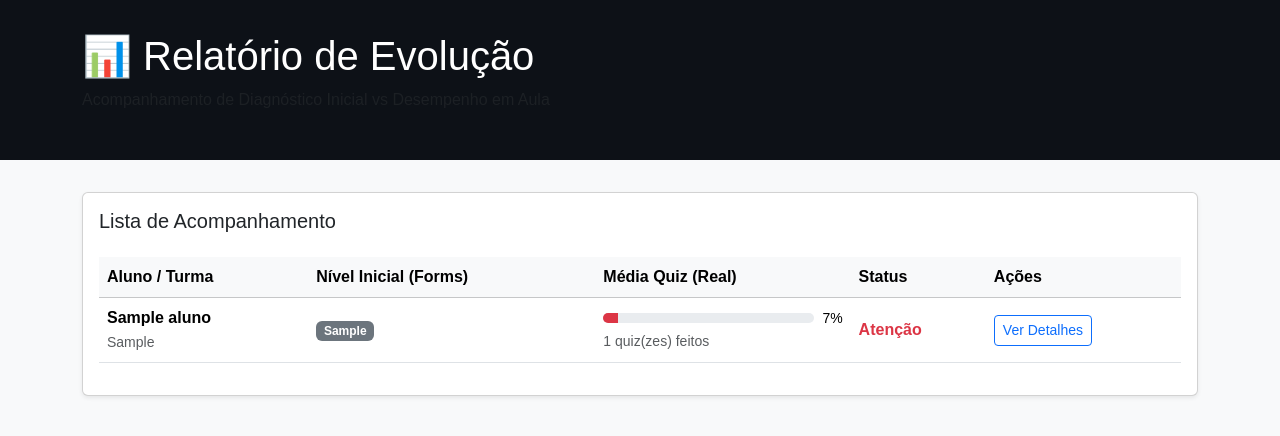
After one commit to ThallesAguiar/conhecimento-e-poder-nib, a PHP site: page /relatorio.php in a window 1280 px wide. The commit adds this page. Shown: the top 436 px of the page. Run offline with PHP 8.4, Linux system fonts and the light colour scheme; tables that the repository leaves empty hold one stand-in row (values such as "Sample post").

Commit message:
feat: add new features

```diff
--- a/getRanking.php
+++ b/getRanking.php
@@ -18,8 +18,8 @@ $tipo = isset($_GET['tipo']) ? $_GET['tipo'] : 'geral';
 $turma = isset($_GET['turma']) ? trim($_GET['turma']) : '';
 $tema = isset($_GET['tema']) ? trim($_GET['tema']) : 'geral';
 
-// Sanitiza turma e tema
-$turma = preg_replace('/[^a-zA-Z0-9\-_]/', '', $turma);
+// Sanitiza turma e tema (permite letras, números, espaços, hifens e sublinhados)
+$turma = preg_replace('/[^a-zA-Z0-9\-_ ]/', '', $turma);
 $tema = preg_replace('/[^a-zA-Z0-9\-_]/', '', $tema);
 
 try {
--- /dev/null
+++ b/relatorio.php
@@ -0,0 +1,165 @@
+<?php
+/**
+ * relatorio.php
+ * Visão do Professor: Acompanhamento de evolução e diagnóstico.
+ */
+
+require_once("./db.php");
+
+try {
+    $pdo = new PDO(
+        "mysql:host=" . DB_HOST . ";dbname=" . DB_NAME . ";charset=" . DB_CHAR,
+        DB_USER,
+        DB_PASS,
+        [PDO::ATTR_ERRMODE => PDO::ERRMODE_EXCEPTION, PDO::ATTR_DEFAULT_FETCH_MODE => PDO::FETCH_ASSOC]
+    );
+
+    // Busca todos os alunos, seus perfis e médias de quiz
+    $sql = "
+        SELECT
+            a.nome,
+            a.turma,
+            p.nivel_declarado,
+            p.curso_faculdade,
+            p.habilidades,
+            p.dificuldades as dificult_forms,
+            AVG(pt.acertos) as media_acertos,
+            COUNT(pt.id) as total_quizzes,
+            GROUP_CONCAT(DISTINCT pt.tema SEPARATOR ', ') as temas_feitos
+        FROM alunos a
+        LEFT JOIN aluno_perfil p ON a.id = p.aluno_id
+        LEFT JOIN pontuacoes pt ON a.id = pt.aluno_id
+        GROUP BY a.id
+        ORDER BY a.turma, a.nome
+    ";
+    $relatorio = $pdo->query($sql)->fetchAll();
+
+} catch (PDOException $e) {
+    die("Erro: " . $e->getMessage());
+}
+
+function getBadgeNivel($nivel) {
+    $n = strtolower($nivel);
+    if (strpos($n, 'iniciante') !== false) return 'bg-danger';
+    if (strpos($n, 'básico') !== false) return 'bg-warning text-dark';
+    if (strpos($n, 'intermediário') !== false) return 'bg-success';
+    return 'bg-secondary';
+}
+?>
+<!DOCTYPE html>
+<html lang="pt-BR">
+<head>
+    <meta charset="UTF-8">
+    <title>Relatório Pedagógico - Quiz NIB</title>
+    <link href="https://cdn.jsdelivr.net/npm/bootstrap@5.3.3/dist/css/bootstrap.min.css" rel="stylesheet">
+    <style>
+        body { background: #f8f9fa; font-family: sans-serif; }
+        .header-top { background: #0d1117; color: #fff; padding: 2rem 0; margin-bottom: 2rem; }
+        .card-estudo { border-left: 5px solid #5c6bc0; }
+        .progress { height: 10px; }
+    </style>
+</head>
+<body>
+
+<div class="header-top">
+    <div class="container">
+        <h1>📊 Relatório de Evolução</h1>
+        <p class="text-muted">Acompanhamento de Diagnóstico Inicial vs Desempenho em Aula</p>
+    </div>
+</div>
+
+<div class="container mb-5">
+    <div class="card shadow-sm">
+        <div class="card-body">
+            <h5 class="card-title mb-4">Lista de Acompanhamento</h5>
+            <div class="table-responsive">
+                <table class="table table-hover align-middle">
+                    <thead class="table-light">
+                        <tr>
+                            <th>Aluno / Turma</th>
+                            <th>Nível Inicial (Forms)</th>
+                            <th>Média Quiz (Real)</th>
+                            <th>Status</th>
+                            <th>Ações</th>
+                        </tr>
+                    </thead>
+                    <tbody>
+                        <?php foreach ($relatorio as $r):
+                            $media = $r['media_acertos'] ? round(($r['media_acertos'] / 15) * 100) : 0;
+                            $desempenho = "Inativo";
+                            $cor = "secondary";
+                            if ($r['total_quizzes'] > 0) {
+                                if ($media >= 80) { $desempenho = "Excelente"; $cor = "success"; }
+                                elseif ($media >= 50) { $desempenho = "Em Evolução"; $cor = "info"; }
+                                else { $desempenho = "Atenção"; $cor = "danger"; }
+                            }
+                        ?>
+                        <tr>
+                            <td>
+                                <strong><?php echo $r['nome']; ?></strong><br>
+                                <small class="text-muted"><?php echo $r['turma']; ?></small>
+                            </td>
+                            <td>
+                                <span class="badge <?php echo getBadgeNivel($r['nivel_declarado']); ?>">
+                                    <?php echo $r['nivel_declarado'] ?: 'Não respondeu'; ?>
+                                </span>
+                            </td>
+                            <td>
+                                <div class="d-flex align-items-center gap-2">
+                                    <div class="progress flex-grow-1">
+                                        <div class="progress-bar bg-<?php echo $cor; ?>" style="width: <?php echo $media; ?>%"></div>
+                                    </div>
+                                    <small><?php echo $media; ?>%</small>
+                                </div>
+                                <small class="text-muted"><?php echo $r['total_quizzes']; ?> quiz(zes) feitos</small>
+                            </td>
+                            <td>
+                                <span class="text-<?php echo $cor; ?> fw-bold"><?php echo $desempenho; ?></span>
+                            </td>
+                            <td>
+                                <button class="btn btn-sm btn-outline-primary" data-bs-toggle="modal" data-bs-target="#modal-<?php echo md5($r['nome']); ?>">Ver Detalhes</button>
+                            </td>
+                        </tr>
+
+                        <!-- Modal Detalhes -->
+                        <div class="modal fade" id="modal-<?php echo md5($r['nome']); ?>" tabindex="-1">
+                            <div class="modal-dialog modal-lg">
+                                <div class="modal-content">
+                                    <div class="modal-header">
+                                        <h5 class="modal-title">Dossiê: <?php echo $r['nome']; ?></h5>
+                                        <button type="button" class="btn-close" data-bs-dismiss="modal"></button>
+                                    </div>
+                                    <div class="modal-body">
+                                        <div class="row">
+                                            <div class="col-md-6">
+                                                <h6>📌 Diagnóstico Inicial</h6>
+                                                <p><strong>Curso Original:</strong><br>
+                                                <span class="text-info"><?php echo $r['curso_faculdade'] ?: 'Não informado'; ?></span></p>
+                                                <p><strong>Dificuldades que relatou:</strong><br>
+                                                <span class="text-danger"><?php echo $r['dificult_forms'] ?: 'Nada relatado'; ?></span></p>
+                                                <p><strong>Habilidades declaradas:</strong><br>
+                                                <span class="text-success"><?php echo $r['habilidades'] ?: 'Nenhuma'; ?></span></p>
+                                            </div>
+                                            <div class="col-md-6">
+                                                <h6>🎯 Desempenho Real</h6>
+                                                <p><strong>Média de Acertos:</strong> <?php echo round($r['media_acertos'], 1); ?> de 15</p>
+                                                <p><strong>Temas já concluídos:</strong><br>
+                                                <span class="badge bg-primary"><?php echo $r['temas_feitos'] ?: 'Nenhum'; ?></span></p>
+                                            </div>
+                                        </div>
+                                    </div>
+                                </div>
+                            </div>
+                        </div>
+
+                        <?php endforeach; ?>
+                    </tbody>
+                </table>
+            </div>
+        </div>
+    </div>
+</div>
+
+<script src="https://cdn.jsdelivr.net/npm/bootstrap@5.3.3/dist/js/bootstrap.bundle.min.js"></script>
+</body>
+</html>
--- a/validar_aluno.php
+++ b/validar_aluno.php
@@ -20,6 +20,9 @@ $body = json_decode($raw, true);
 $nome = isset($body['nome']) ? trim($body['nome']) : '';
 $turma = isset($body['turma']) ? trim($body['turma']) : '';
 $tema = isset($body['tema']) ? trim($body['tema']) : 'geral';
+
+// Sanitiza turma (permite letras, números, espaços, hifens e sublinhados)
+$turma = preg_replace('/[^a-zA-Z0-9\-_ ]/', '', $turma);
 
 if (empty($nome) || empty($turma)) {
     echo json_encode(['erro' => 'Nome e Turma são obrigatórios.']);
```
Also changed, not shown: importar_diagnostico.php (added, +167 -0 lines), index.html (+8 -23 lines), setup.sql (+12 -8 lines), README.md.
